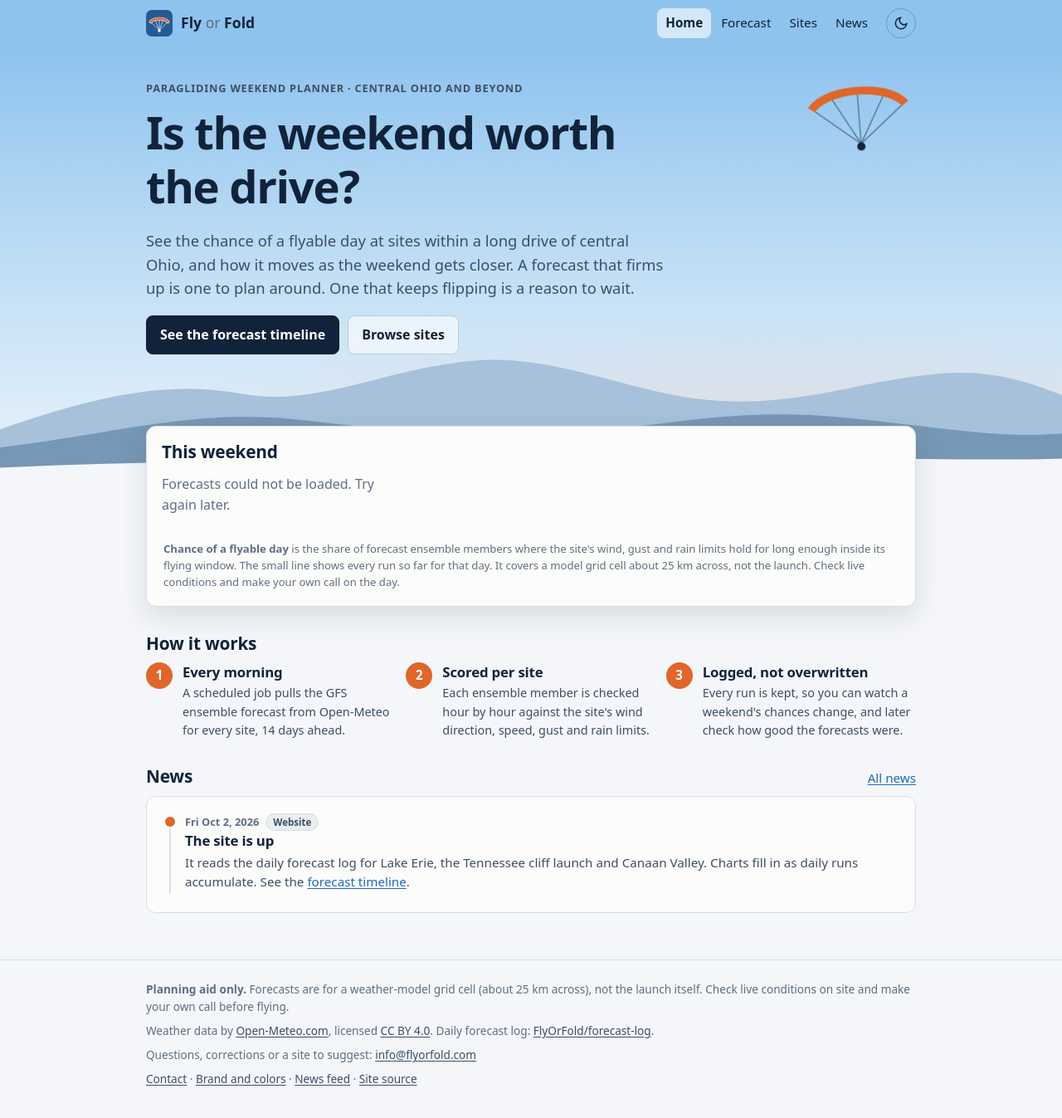
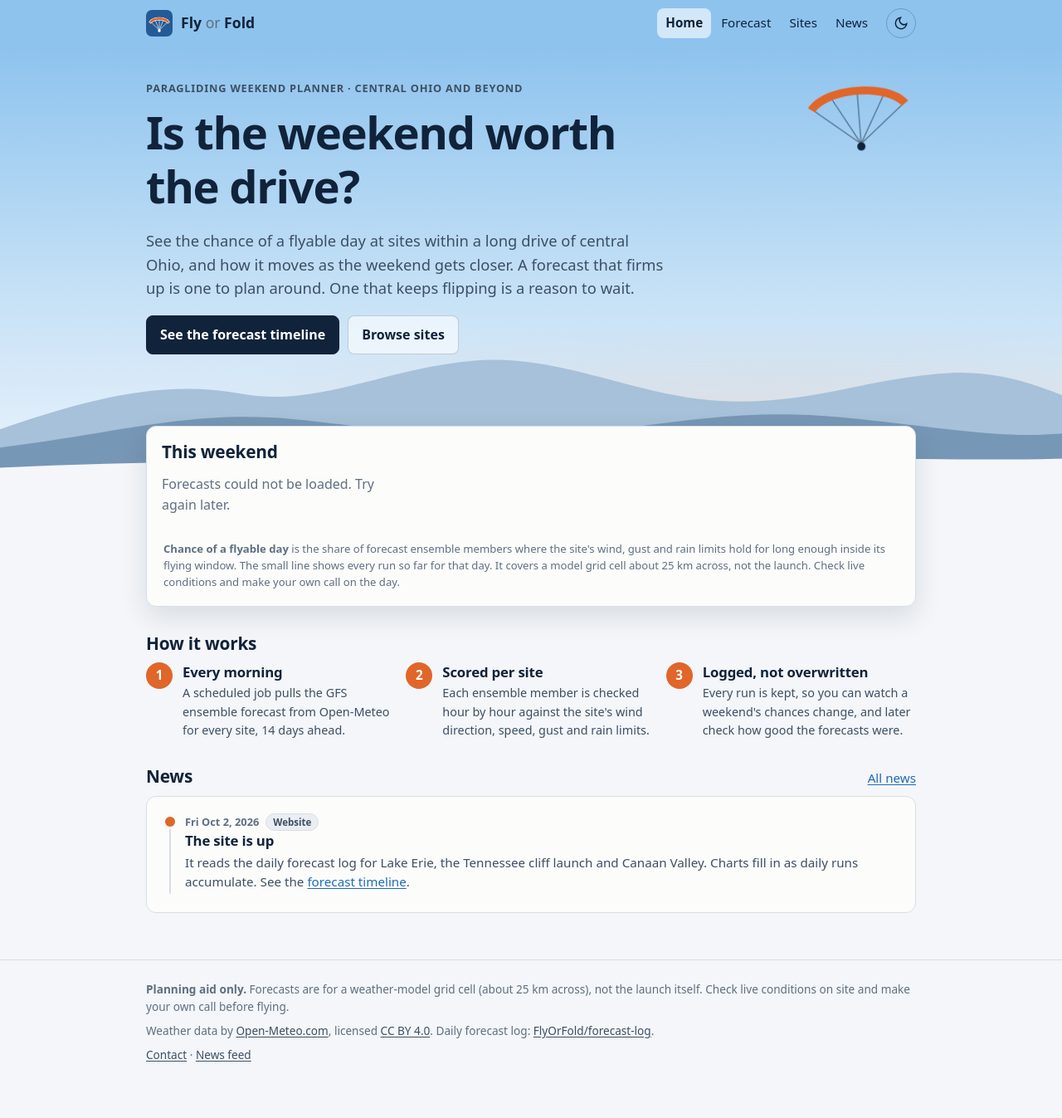
Before and after one commit to FlyOrFold/flyorfold.github.io, a Jekyll site: the page built from index.html, in a window 1280 px wide and 1359 px high. Shown: the top 1347 px of the window at 83% size. Built offline with Jekyll 4.4.1, drawn with Linux system fonts in a browser that asks for light colours.

Commit message:
Trim footer: drop email line, Brand and Site source links
Co-Authored-By: Claude Opus 5.5 <noreply@anthropic.com>

```diff
--- a/_includes/footer.html
+++ b/_includes/footer.html
@@ -2,7 +2,6 @@
   <div class="wrap">
     <p><strong>Planning aid only.</strong> Forecasts are for a weather-model grid cell (about 25 km across), not the launch itself. Check live conditions on site and make your own call before flying.</p>
     <p>Weather data by <a href="https://open-meteo.com/">Open-Meteo.com</a>, licensed <a href="https://creativecommons.org/licenses/by/4.0/">CC BY 4.0</a>. Daily forecast log: <a href="https://github.com/FlyOrFold/forecast-log">FlyOrFold/forecast-log</a>.</p>
-    <p>Questions, corrections or a site to suggest: <a href="mailto:{{ site.email }}">{{ site.email }}</a></p>
-    <p><a href="{{ '/contact.html' | relative_url }}">Contact</a> · <a href="{{ '/brand.html' | relative_url }}">Brand and colors</a> · <a href="{{ '/news/feed.xml' | relative_url }}">News feed</a> · <a href="https://github.com/FlyOrFold/flyorfold.github.io">Site source</a></p>
+    <p><a href="{{ '/contact.html' | relative_url }}">Contact</a> · <a href="{{ '/news/feed.xml' | relative_url }}">News feed</a></p>
   </div>
 </footer>
```
